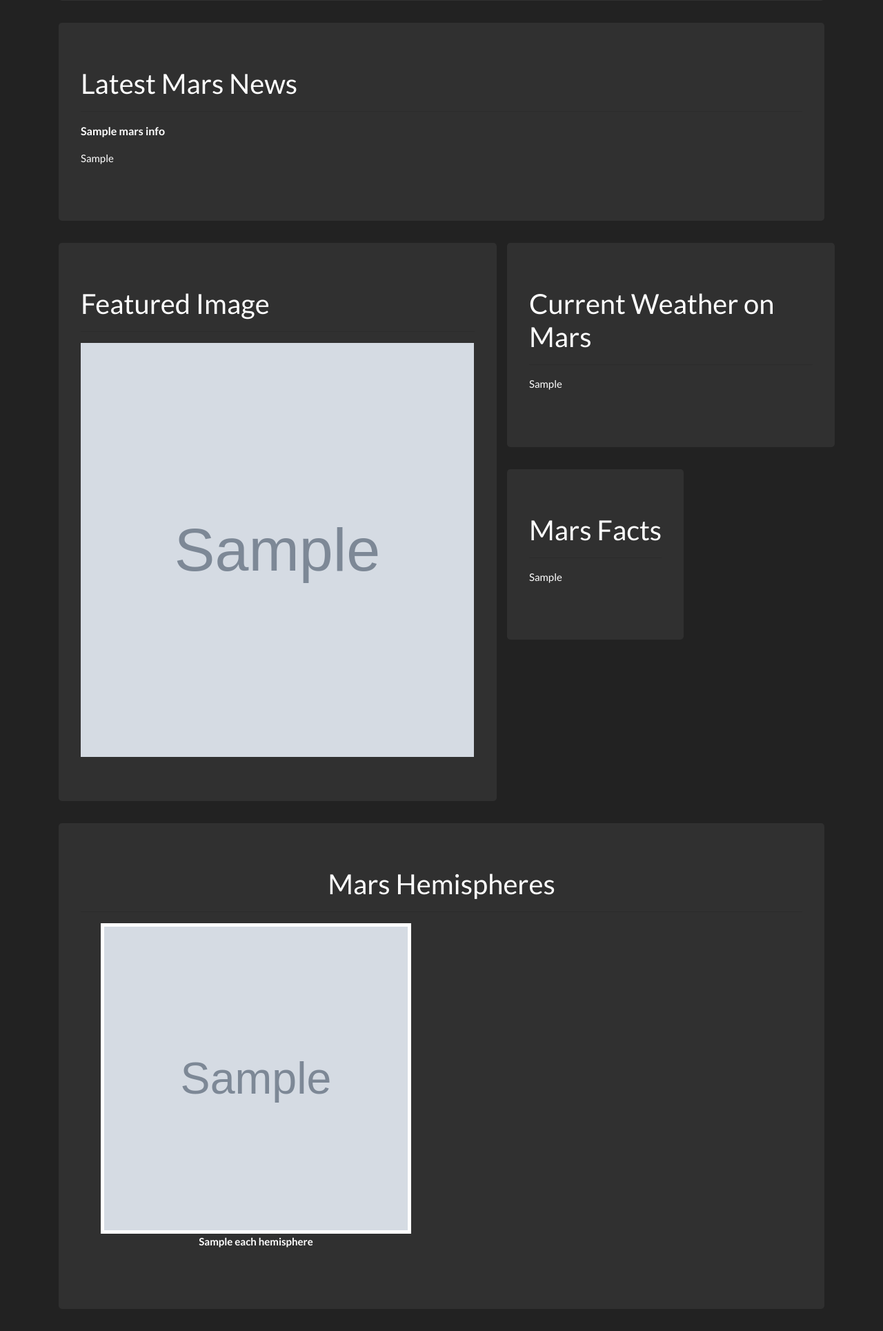
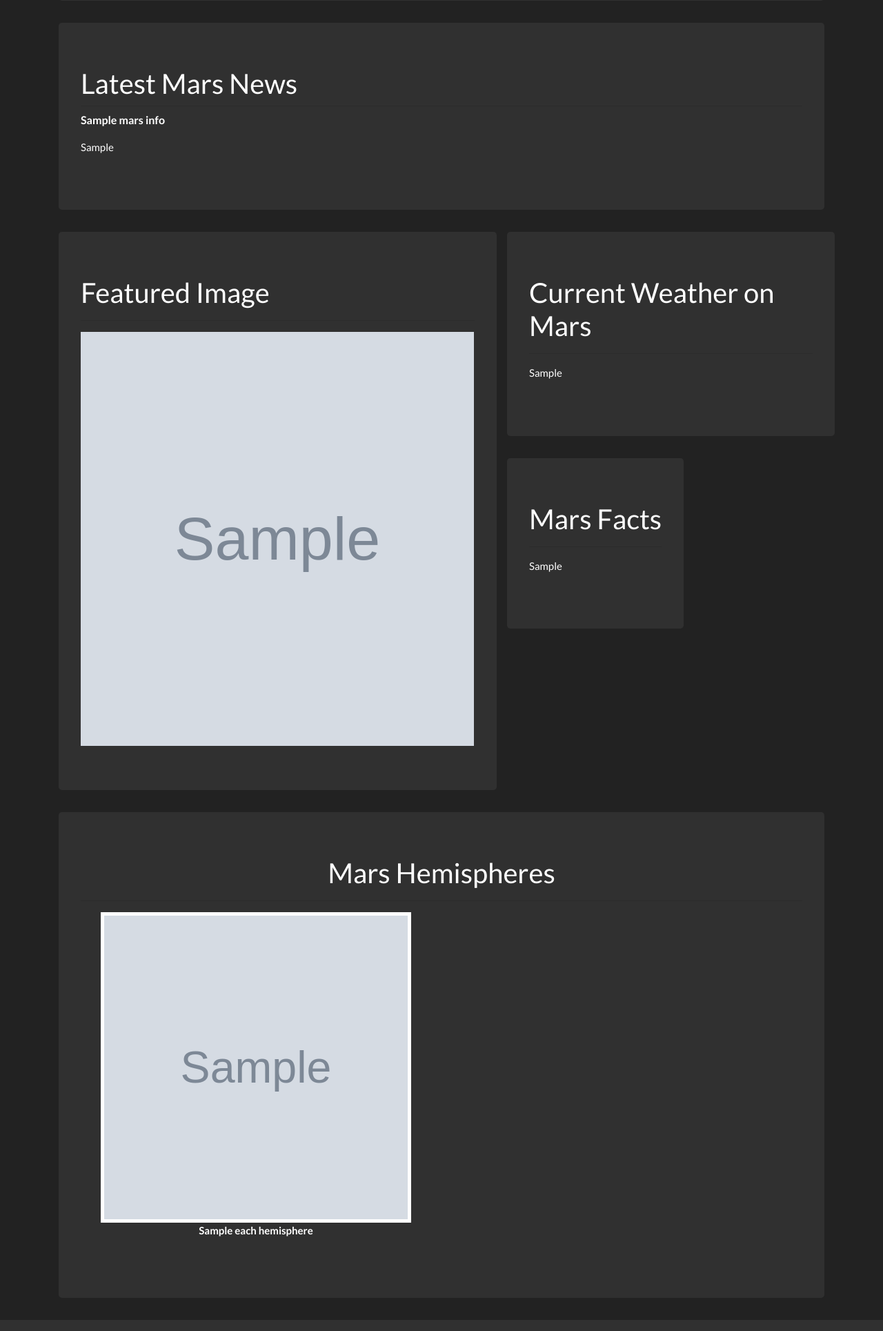
Before and after one commit to williamsit/Homework, a Flask app: template Mission_To_Mars/templates/index.html in a window 1280 px wide. Shown: the part 268-2197 px from the top of the page at 69% size. Run offline with Flask 2, Linux system fonts and the light colour scheme; the template is opened without the code that fills it: most values are stand-ins (such as "Sample title", 1, 10 or a date in 2020); grey boxes marked "Sample" are stand-in pictures; some libraries are stand-ins or nearby versions.

Commit message:
Update index.html

```diff
--- a/Mission_To_Mars/templates/index.html
+++ b/Mission_To_Mars/templates/index.html
@@ -30,7 +30,7 @@
             <div class="col-md-12 col-lg-12 col-sm-12 col-xs-12">
               <div class="jumbotron">
                   <h2 class="display-6">Latest Mars News</h2>
-                  <hr class="my-3">
+                  <hr class="my-2">
                   <p style="font-size:12pt">
                     <strong>
                     {{ mars_info.news_title }}
```
